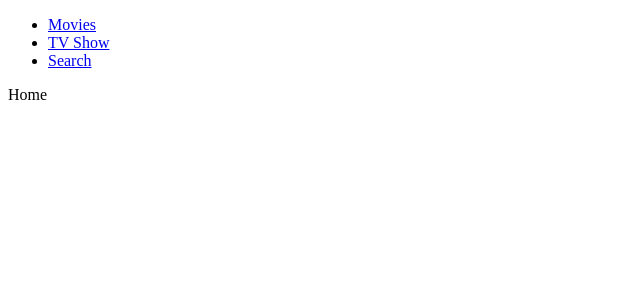
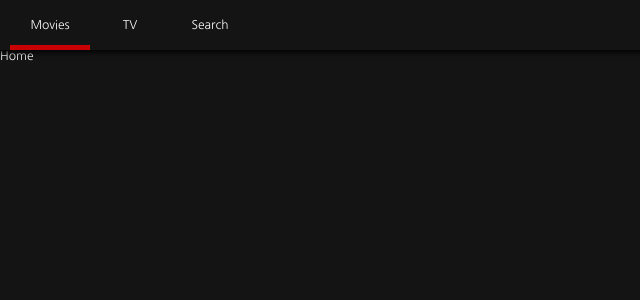
Before and after one commit to LunchTime-github/ReactRouterTest, a React (Create React App) app: page / in a window 1280 px wide. Shown: the top 300 px of the page, without its empty margins (0-640 px from the left). Built offline with nearby package versions, Linux system fonts and the light colour scheme.

Commit message:
#3 Styles

```diff
--- a/package.json
+++ b/package.json
@@ -7,7 +7,9 @@
     "react": "^16.11.0",
     "react-dom": "^16.11.0",
     "react-router-dom": "^5.1.2",
-    "react-scripts": "3.2.0"
+    "react-scripts": "3.2.0",
+    "styled-components": "^4.4.1",
+    "styled-reset": "^4.0.3"
   },
   "scripts": {
     "start": "react-scripts start",
--- a/src/Compornents/App.js
+++ b/src/Compornents/App.js
@@ -1,12 +1,12 @@
 import React from "react";
 import Router from "Compornents/Router";
-import Header from "Compornents/Header";
+import GlobalStyles from "Compornents/GlobalStyles"
 
 function App() {
   return (
     <>
-      <Header />
       <Router />
+      <GlobalStyles />
     </>
   );
 }
--- /dev/null
+++ b/src/Compornents/GlobalStyles.js
@@ -0,0 +1,23 @@
+import {createGlobalStyle } from "styled-components";
+import reset from "styled-reset";
+
+const globalStyles = createGlobalStyle`
+    ${reset};
+    @import url('https://fonts.googleapis.com/css?family=Nanum+Gothic:400,700&display=swap');
+    a{
+        text-decoration: none;
+        color: inherit;
+    }
+    *{
+        box-sizing: border-box;
+    }
+    body{
+        font-family: 'Nanum Gothic', sans-serif;
+        font-size: 12px;
+        background-color: rgba(20,20,20,1);
+        color: white;
+        padding-top: 50px;
+    }
+`
+
+export default globalStyles;
--- a/src/Compornents/Header.js
+++ b/src/Compornents/Header.js
@@ -1,17 +1,54 @@
 import React from "react";
+import { Link, withRouter } from "react-router-dom";
+import styled from "styled-components";
 
-export default () => (
-  <header>
-    <ul>
-      <li>
-        <a href="/">Movies</a>
-      </li>
-      <li>
-        <a href="/tv">TV Show</a>
-      </li>
-      <li>
-        <a href="/search">Search</a>
-      </li>
-    </ul>
-  </header>
-);
+const Header = styled.header`
+  color: white;
+  position: fixed;
+  top: 0;
+  left: 0;
+  width: 100%;
+  height: 50px;
+  display: flex;
+  align-items: center;
+  padding: 0 10px;
+  background-color: rgba(20, 20, 20, 0.7);
+  z-index: 10;
+  box-shadow: 0px 1px 5px 2px rgba(0, 0, 0, 0.8);
+`;
+
+const List = styled.ul`
+  display: flex;
+`;
+
+const Item = styled.li`
+  width: 80px;
+  height: 50px;
+  text-align: center;
+  border-bottom: 5px solid
+    ${props => (props.current ? "rgba(200, 0, 0, 1)" : "transparent")};
+  transition: all 0.2s ease-in-out;
+`;
+
+const SLink = styled(Link)`
+  display: flex;
+  align-items: center;
+  justify-content: center;
+  height: 50px;
+`;
+
+export default withRouter(({ location: { pathname } }) => (
+  <Header>
+    <List>
+      <Item current={pathname === "/"}>
+        <SLink to="/">Movies</SLink>
+      </Item>
+      <Item current={pathname === "/tv"}>
+        <SLink to="/tv">TV</SLink>
+      </Item>
+      <Item current={pathname === "/search"}>
+        <SLink to="/search">Search</SLink>
+      </Item>
+    </List>
+  </Header>
+));
--- a/src/Compornents/Router.js
+++ b/src/Compornents/Router.js
@@ -1,11 +1,19 @@
 import React from "react";
-import { BrowserRouter as Router, Route, Redirect, Switch } from "react-router-dom";
+import {
+  BrowserRouter as Router,
+  Route,
+  Redirect,
+  Switch
+} from "react-router-dom";
+import Header from "Compornents/Header";
 import Home from "Routes/Home";
 import TVShows from "Routes/TVShows";
 import Search from "Routes/Search";
 
 export default () => (
   <Router>
+    <>
+      <Header />
       <Switch>
         <Route path="/" exact component={Home} />
         <Route path="/tv" component={TVShows} />
@@ -13,5 +21,6 @@ export default () => (
         <Route path="/search" component={Search} />
         <Redirect from="*" to="/" />
       </Switch>
+    </>
   </Router>
 );
```
Also changed, not shown: 2 other files (tests, documents, lock files or other folders). Lines whose indentation alone changed are shown as unchanged.
